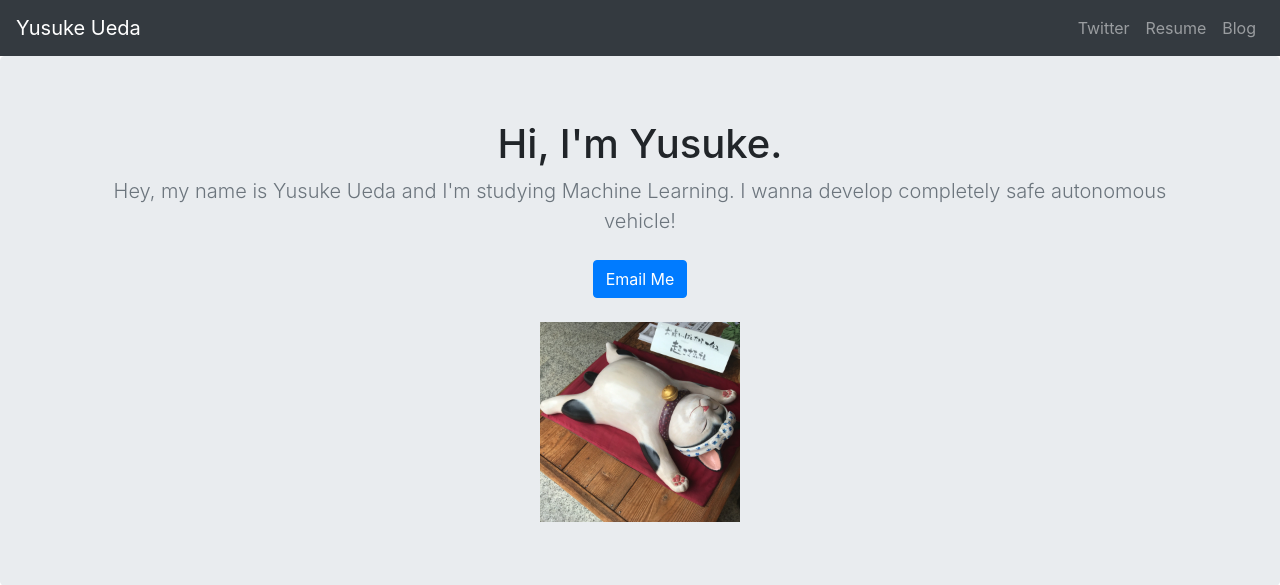
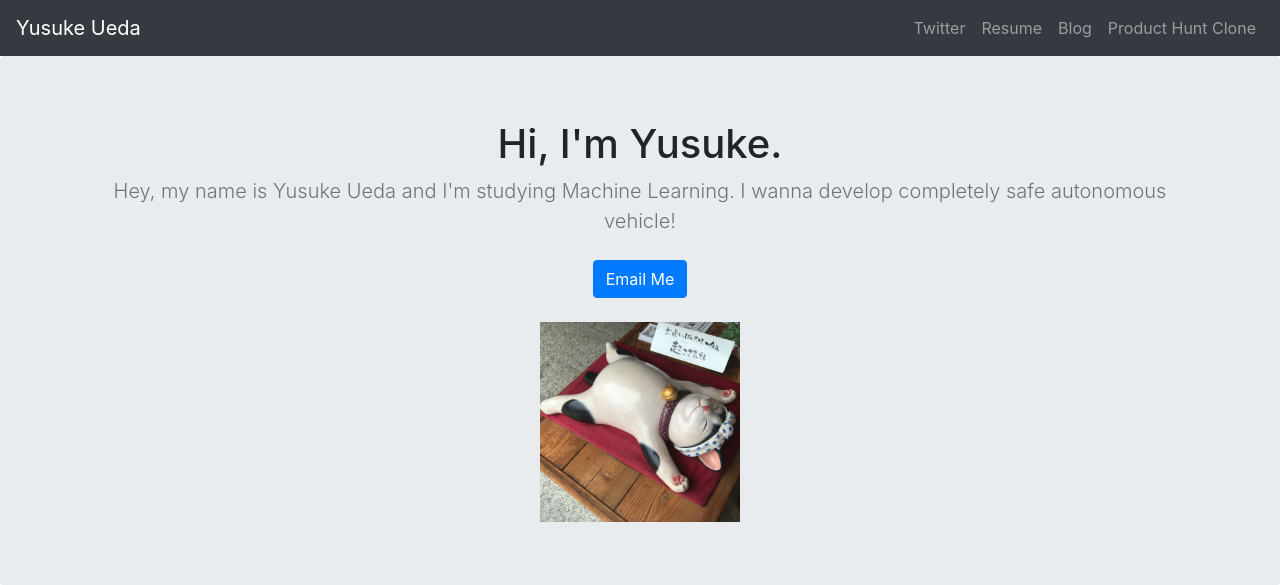
Before and after one commit to yusuke1526/portfolio-project, a Django app: page / in a window 1280 px wide. Shown: the top 585 px of the page. Run offline with Django 3.2, Linux system fonts and the light colour scheme; data that the repository does not hold is empty; some libraries are stand-ins or nearby versions.

Commit message:
Added a link to producthunt clone

```diff
--- a/portfolio/templates/base.html
+++ b/portfolio/templates/base.html
@@ -26,6 +26,7 @@
                 <a class="nav-item nav-link" href="http://twitter.com/yuyuyuprog">Twitter</a>
                 <a class="nav-item nav-link" href="{%static 'plan_for_research.pdf'%}">Resume</a>
                 <a class="nav-item nav-link" href="{%url 'allblogs'%}">Blog</a>
+                <a class="nav-item nav-link" href="http://producthunt.yusukeueda.com">Product Hunt Clone</a>
               </div>
             </div>
           </nav>
```
